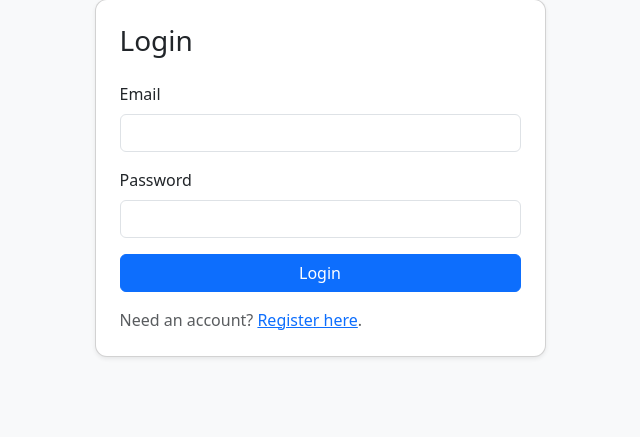
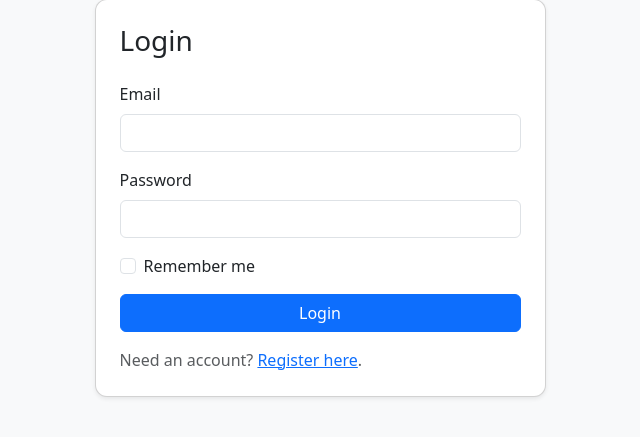
Before and after one commit to SzymonEls/AI-productivity-app, a Flask app: page /auth/login in a window 1280 px wide. Shown: the part 81-518 px from the top of the page, without its empty margins (320-960 px from the left). Run offline with Flask 3, Linux system fonts and the light colour scheme; some libraries are stand-ins or nearby versions.

Commit message:
login remember me

```diff
--- a/app/auth/routes.py
+++ b/app/auth/routes.py
@@ -49,10 +49,11 @@ def login():
     if request.method == "POST":
         email = request.form.get("email", "").strip().lower()
         password = request.form.get("password", "")
+        remember_me = request.form.get("remember_me") == "on"
 
         user = User.query.filter_by(email=email).first()
         if user and user.check_password(password):
-            login_user(user)
+            login_user(user, remember=remember_me)
             flash("Welcome back.", "success")
 
             next_page = request.args.get("next")
--- a/app/templates/auth/login.html
+++ b/app/templates/auth/login.html
@@ -17,6 +17,10 @@
                         <label for="password" class="form-label">Password</label>
                         <input type="password" class="form-control" id="password" name="password" required>
                     </div>
+                    <div class="form-check mb-3">
+                        <input class="form-check-input" type="checkbox" id="remember_me" name="remember_me">
+                        <label class="form-check-label" for="remember_me">Remember me</label>
+                    </div>
                     <button type="submit" class="btn btn-primary w-100">Login</button>
                 </form>
                 {% if registration_enabled %}
--- a/config.py
+++ b/config.py
@@ -1,4 +1,5 @@
 import os
+from datetime import timedelta
 
 from dotenv import load_dotenv
 from sqlalchemy.engine import make_url
@@ -52,6 +53,9 @@ class Config:
         os.environ.get("DATABASE_URL", DEFAULT_DATABASE_URL)
     )
     SQLALCHEMY_TRACK_MODIFICATIONS = False
+    REMEMBER_COOKIE_DURATION = timedelta(
+        days=int(os.environ.get("REMEMBER_COOKIE_DAYS", "30"))
+    )
     REGISTRATION_ENABLED = parse_bool(os.environ.get("REGISTRATION_ENABLED"), True)
     CALENDAR_TIMEZONE = os.environ.get("CALENDAR_TIMEZONE", "Europe/Warsaw")
     OPENAI_API_KEY = os.environ.get("OPENAI_API_KEY", "").strip()
```
